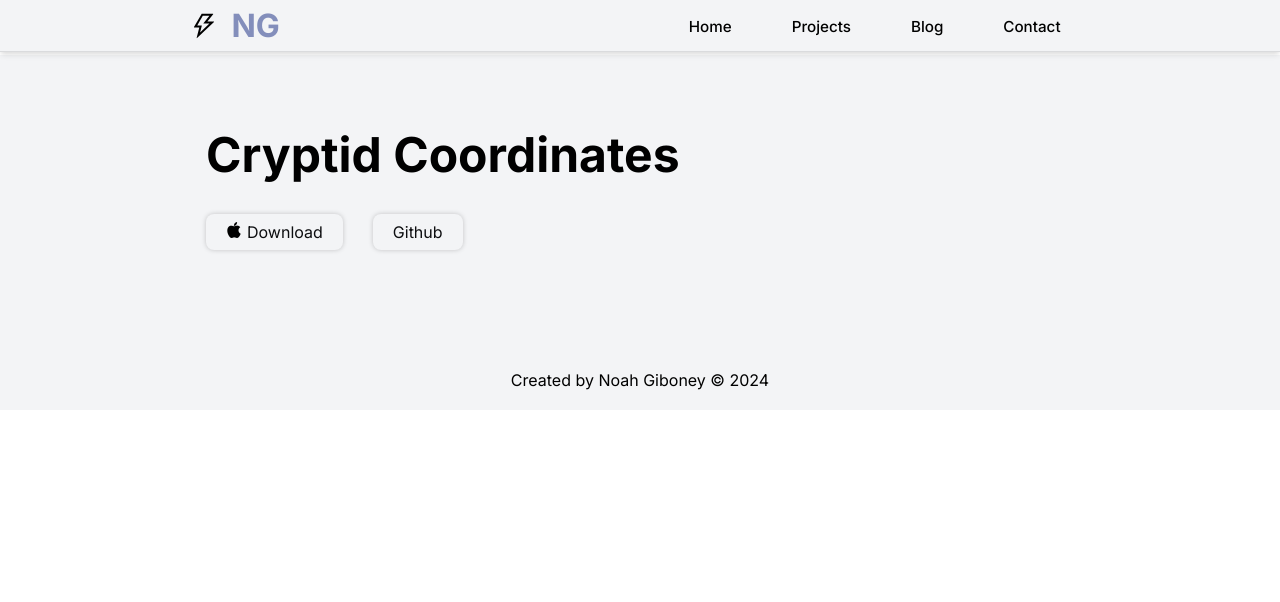
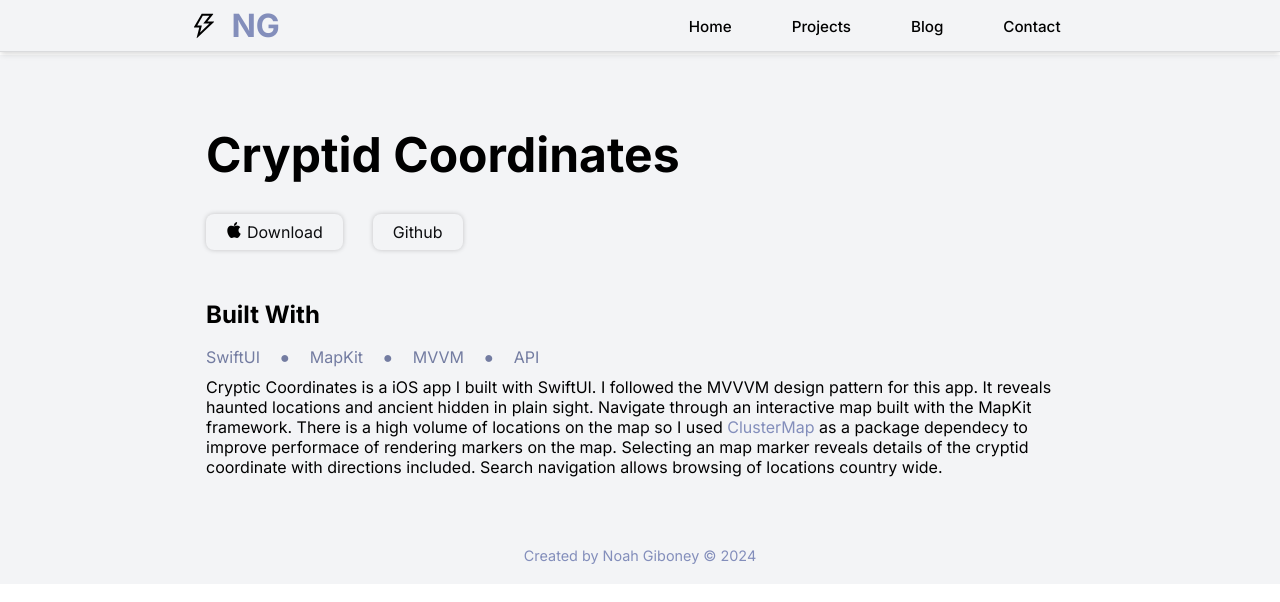
Before and after one commit to noahgiboney/noahgiboney-portfolio-v2, a Next.js app: page /projects/cryptidcoordinates in a window 1280 px wide. Shown: the top 602 px of the page. Built offline with nearby package versions, Linux system fonts and the light colour scheme.

Commit message:
feat: cc project page

```diff
--- a/src/app/globals.css
+++ b/src/app/globals.css
@@ -14,6 +14,6 @@
 }
 
 a {
-  color: inherit;
+  color: var(--accent);
   text-decoration: none;
 }
--- a/src/app/projects/cryptidcoordinates/page.tsx
+++ b/src/app/projects/cryptidcoordinates/page.tsx
@@ -38,6 +38,49 @@ const MyComponent: React.FC<Props> = (props) => {
           </Link>
         </div>
       </div>
+      <div className={styles.moreInfo}>
+        <h2>Built With</h2>
+        <div className={styles.skillContainer}>
+          <div className={styles.skill}>
+            <p>SwiftUI</p>
+          </div>
+          <div className={styles.skill}>
+            <p>●</p>
+          </div>
+          <div className={styles.skill}>
+            <p>MapKit</p>
+          </div>
+          <div className={styles.skill}>
+            <p>●</p>
+          </div>
+          <div className={styles.skill}>
+            <p>MVVM</p>
+          </div>
+          <div className={styles.skill}>
+            <p>●</p>
+          </div>
+          <div className={styles.skill}>
+            <p>API</p>
+          </div>
+        </div>
+        <p>
+          Cryptic Coordinates is a iOS app I built with SwiftUI. I followed the
+          MVVVM design pattern for this app. It reveals haunted locations and
+          ancient hidden in plain sight. Navigate through an interactive map
+          built with the MapKit framework. There is a high volume of locations
+          on the map so I used{" "}
+          <a
+            href="https://github.com/vospennikov/ClusterMap.git"
+            target="_blank"
+          >
+            ClusterMap
+          </a>{" "}
+          as a package dependecy to improve performace of rendering markers on
+          the map. Selecting an map marker reveals details of the cryptid
+          coordinate with directions included. Search navigation allows browsing
+          of locations country wide.
+        </p>
+      </div>
     </section>
   );
 };
--- a/src/app/styles/contact.module.css
+++ b/src/app/styles/contact.module.css
@@ -2,10 +2,6 @@
   background-color: var(--background);
   height: 85vh;
   padding: 20px;
-}
-
-.background a {
-  color: var(--accent);
 }
 
 .background h1 {
--- a/src/app/styles/footer.module.css
+++ b/src/app/styles/footer.module.css
@@ -2,4 +2,6 @@
     text-align: center;
     padding: 50px 0 20px;
     background-color: var(--background);
+    color: var(--accent);
+    font-size: 0.9rem;
 }
--- a/src/app/styles/main.module.css
+++ b/src/app/styles/main.module.css
@@ -196,6 +196,6 @@
   width: 200px;
   transition: transform 0.2s ease-in-out;
   box-shadow: 5px 4px 6px -1px rgba(0, 0, 0, 0.2),
-  0 2px 4px -1px rgba(0, 0, 0, 0.2);
+    0 2px 4px -1px rgba(0, 0, 0, 0.2);
   margin-right: 30px;
 }
--- a/src/app/styles/project.module.css
+++ b/src/app/styles/project.module.css
@@ -34,3 +34,18 @@
 .button:hover {
   background-color: var(--hover);
 }
+
+.moreInfo {
+  margin: 0 15%;
+}
+
+.skillContainer {
+  margin: 10px 0;
+}
+
+.skill {
+  padding: 8px 20px 0px 0px;
+  display: inline-flex;
+  justify-content: space-evenly;
+  color: var(--primary);
+}
```
